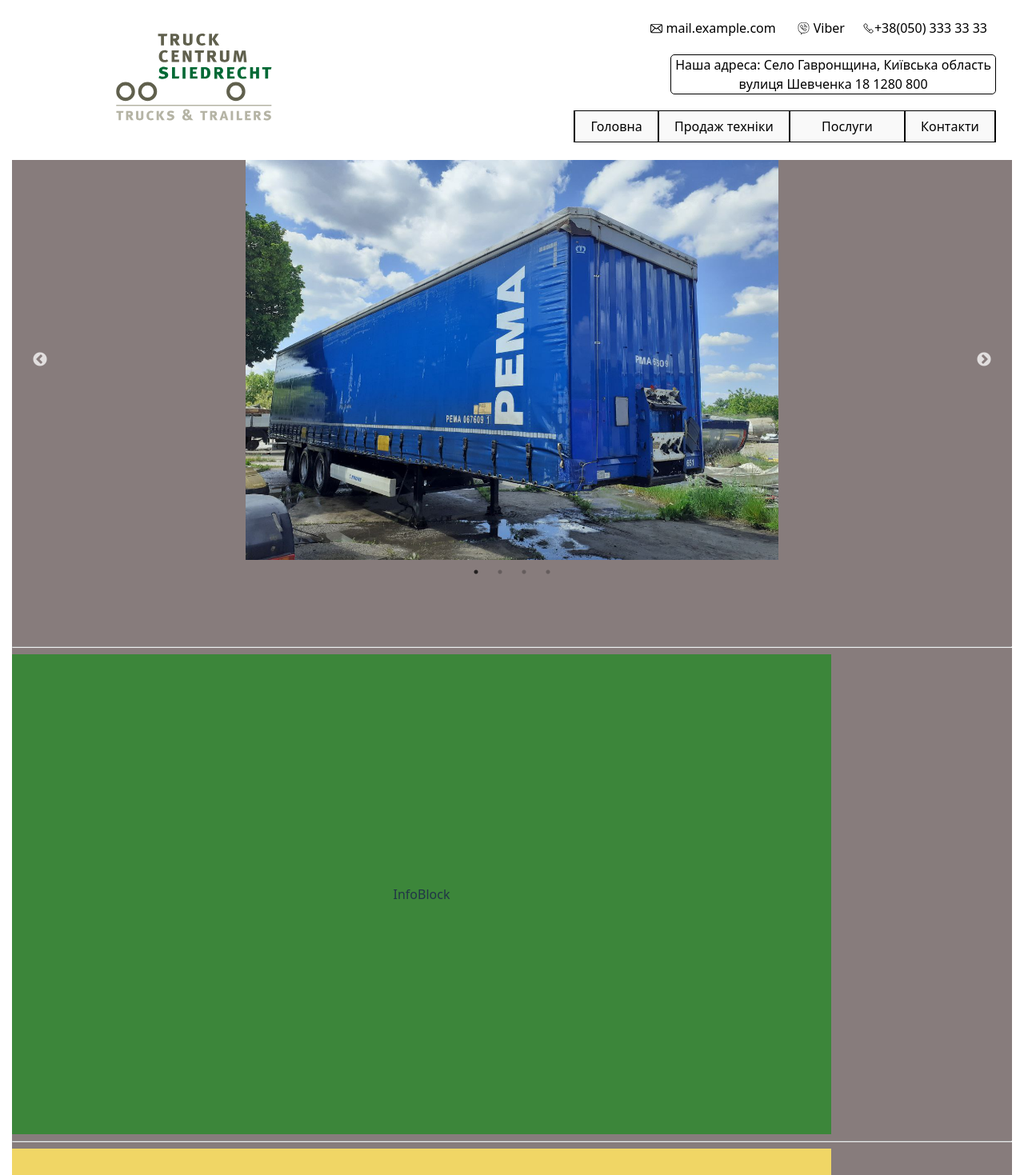
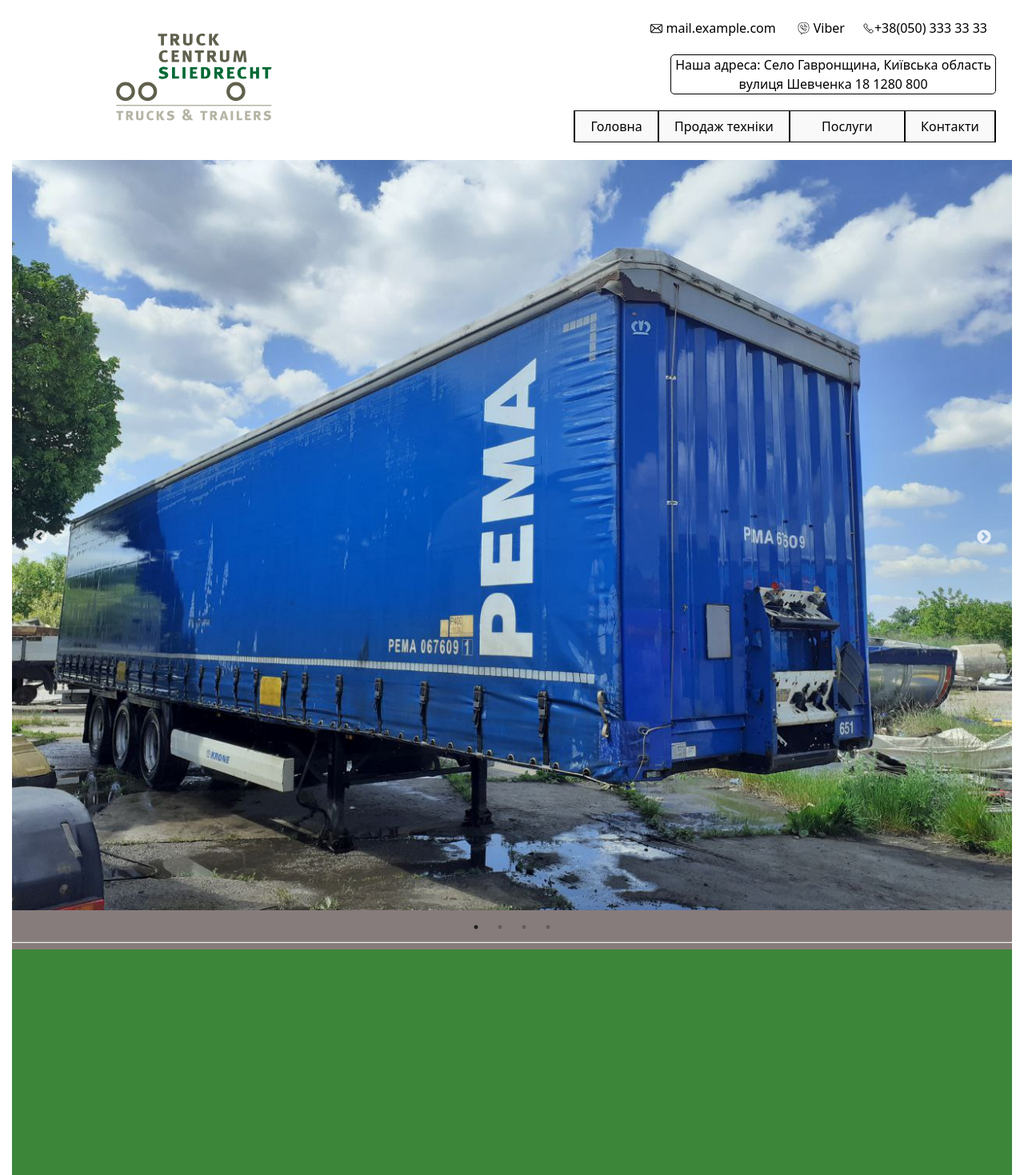
Before and after one commit to AndriyBilous/project-trucks-react, a React (Vite) app: page / in a window 1280 px wide. Shown: the top 1469 px of the page at 80% size. Built offline with nearby package versions, Linux system fonts and the light colour scheme.

Commit message:
Add slider styles for different resolutions

```diff
--- a/src/components/InfoPageComponent/InfoPageComponent.css
+++ b/src/components/InfoPageComponent/InfoPageComponent.css
@@ -9,20 +9,22 @@
   align-items: center;
   justify-content: center;
   display: flex;
-  width: 1400px;
+  width: 100%;
 }
 
 .slick-slider {
-  height: 500px;
+  height: -webkit-fill-available;
 }
 
 .slider__container {
   width: 100%;
-  height: 600px;
-  /* display: flex;
-  flex-direction: row;
-  justify-content: center;
-  overflow: hidden; */
+  height: -webkit-fill-available;
+  padding-bottom: 25px;
+}
+
+.slick-track {
+  display: flex !important;
+  align-items: center;
 }
 
 .slick-next {
@@ -36,12 +38,11 @@
 }
 
 .slick-slide {
-  /* display: flex !important; */
   justify-content: center;
 }
 
 .slider-img__container {
-  height: 500px;
+  height: 100%;
   display: flex;
   align-items: center;
   justify-content: center;
@@ -51,7 +52,6 @@
 .slider-img {
   max-width: 100%;
   max-height: 100%;
-  /* margin: auto; */
 }
 
 .yellow {
@@ -62,32 +62,20 @@
   background-color: #3c863a;
 }
 
-@media (max-width: 1400px) {
+@media (max-width: 1399.9px) {
   .infoPage__container {
     width: 1250px;
   }
+}
 
-  .bloks {
+@media (max-width: 1249.9px) {
+  .infoPage__container {
     width: 1024px;
   }
 }
 
-@media (max-width: 1250px) {
+@media (max-width: 1023.9px) {
   .infoPage__container {
-    width: 1024px;
-  }
-
-  .bloks {
-    width: 1024px;
-  }
-}
-
-@media (max-width: 1024px) {
-  .infoPage__container {
-    width: 800px;
-  }
-
-  .bloks {
     width: 800px;
   }
 }
@@ -97,18 +85,10 @@
     margin-top: 75px;
     width: 640px;
   }
-
-  .bloks {
-    width: 640px;
-  }
 }
 
 @media (max-width: 639.9px) {
   .infoPage__container {
-    width: 560px;
-  }
-
-  .bloks {
     width: 560px;
   }
 }
@@ -117,18 +97,10 @@
   .infoPage__container {
     width: 500px;
   }
-
-  .bloks {
-    width: 500px;
-  }
 }
 
 @media (max-width: 499.9px) {
   .infoPage__container {
-    width: 430px;
-  }
-
-  .bloks {
     width: 430px;
   }
 }
@@ -137,18 +109,10 @@
   .infoPage__container {
     width: 400px;
   }
-
-  .bloks {
-    width: 400px;
-  }
 }
 
 @media (max-width: 399.9px) {
   .infoPage__container {
-    width: 360px;
-  }
-
-  .bloks {
     width: 360px;
   }
 }
@@ -157,8 +121,4 @@
   .infoPage__container {
     width: 340px;
   }
-
-  .bloks {
-    width: 340px;
-  }
 }
```
